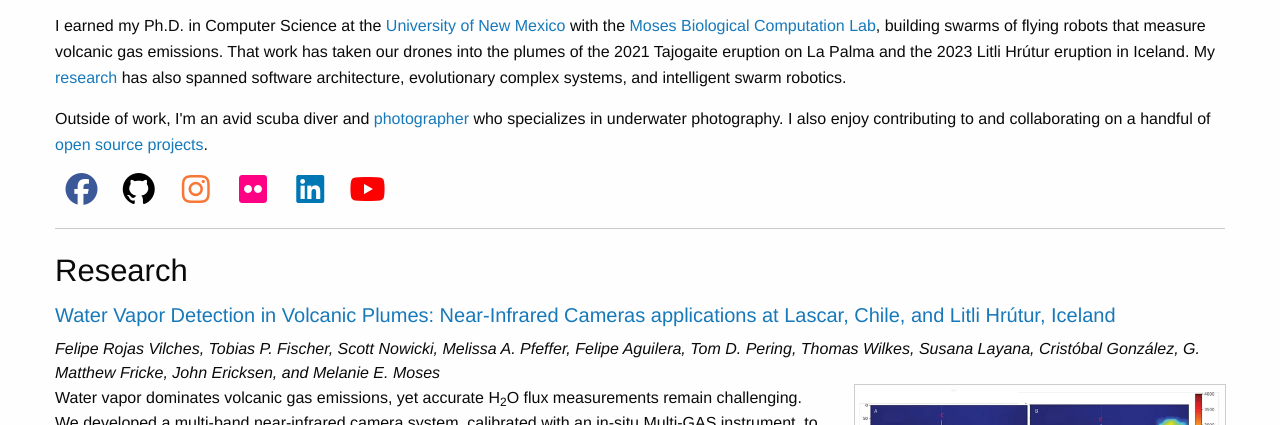
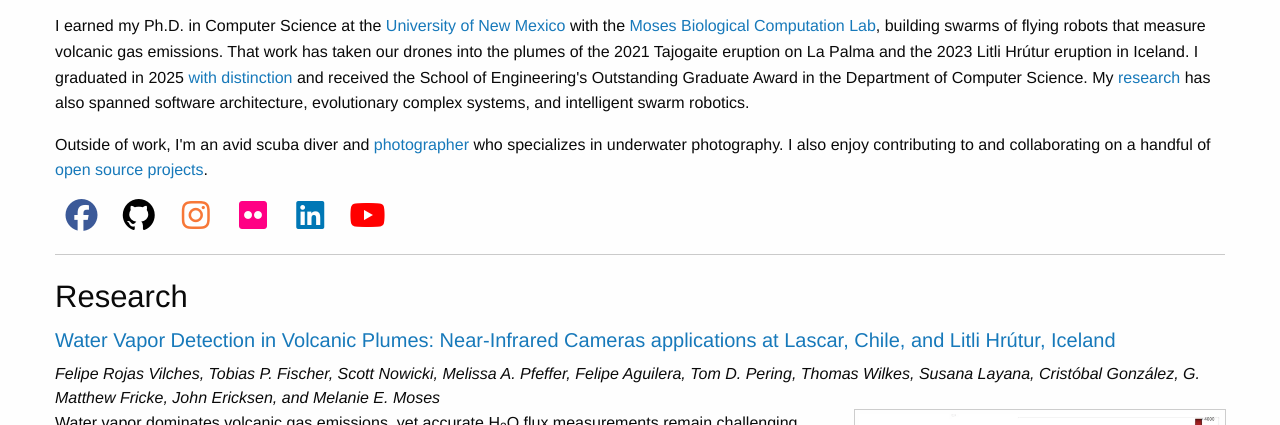
Before and after one commit to johncarl81/johncarl81.github.io, a plain HTML site: page index.html in a window 1280 px wide. Shown: the part 675-1100 px from the top of the page. Drawn offline with nearby package versions, Linux system fonts and the light colour scheme; no server answers.

Commit message:
Mention graduating with distinction and the Outstanding Graduate Award
Co-Authored-By: Claude Opus 5.5 <noreply@anthropic.com>

```diff
--- a/index.html
+++ b/index.html
@@ -39,6 +39,8 @@
             I earned my Ph.D. in Computer Science at the <a href="https://www.unm.edu/">University of New Mexico</a> with the <a href="https://moseslab.cs.unm.edu/">Moses Biological Computation Lab</a>,
             building swarms of flying robots that measure volcanic gas emissions.
             That work has taken our drones into the plumes of the 2021 Tajogaite eruption on La Palma and the 2023 Litli Hrútur eruption in Iceland.
+            I graduated in 2025 <a href="https://graduation-engineering.unm.edu/2025-spring-convocation.pdf">with distinction</a>
+            and received the School of Engineering's Outstanding Graduate Award in the Department of Computer Science.
             My <a href="#research">research</a> has also spanned software architecture, evolutionary complex systems, and intelligent swarm robotics.
           </p>
           <p>
```
